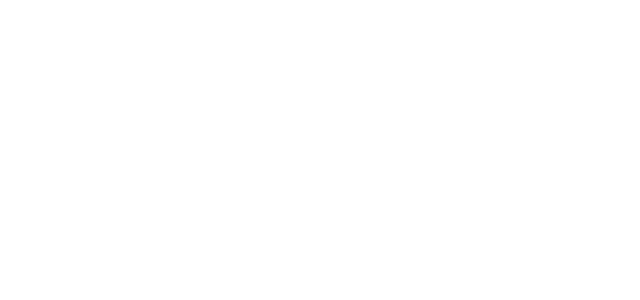
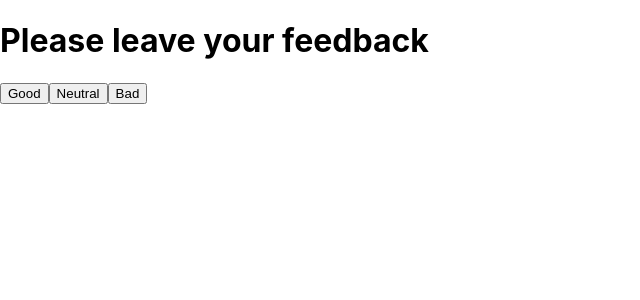
Before and after one commit to MaksimLisovoi/react-practice, a React (Create React App) app: page / in a window 1280 px wide. Shown: the top 300 px of the page, without its empty margins (0-640 px from the left). Built offline with nearby package versions, Linux system fonts and the light colour scheme.

Commit message:
started homework

```diff
--- a/package.json
+++ b/package.json
@@ -3,6 +3,8 @@
   "version": "0.1.0",
   "private": true,
   "dependencies": {
+    "@emotion/react": "^11.10.5",
+    "@emotion/styled": "^11.10.5",
     "@testing-library/jest-dom": "^5.14.1",
     "@testing-library/react": "^11.2.7",
     "@testing-library/user-event": "^12.8.3",
--- a/src/components/App.jsx
+++ b/src/components/App.jsx
@@ -1,8 +1,36 @@
+import React, { Component } from 'react';
+import { FeedbackOptions } from './FeedbackOptions';
+import { Section } from '../components/Section';
 
-export const App = () => {
-  return (
-    <>
+export class App extends Component {
+  state = {
+    good: 0,
+    neutral: 0,
+    bad: 0,
+  };
 
-    </>
-  );
-};
+  render() {
+    return (
+      <>
+        <Section title="Please leave your feedback">
+          <FeedbackOptions></FeedbackOptions>
+        </Section>
+
+        {/* <div>
+          <button type="button"></button>
+          <button type="button"></button>
+          <button type="button"></button>
+        </div> */}
+
+        {/* <FeedbackOptions /> */}
+
+        {/* <div>
+          <h1></h1>
+          <span></span>
+          <span></span>
+          <span></span>
+        </div> */}
+      </>
+    );
+  }
+}
--- /dev/null
+++ b/src/components/FeedbackOptions/FeedbackOptions.jsx
@@ -0,0 +1,9 @@
+import { ControlsBlock, Btn } from './FeedbackOptions.styled';
+
+export const FeedbackOptions = () => (
+  <ControlsBlock>
+    <Btn type="button">Good</Btn>
+    <Btn type="button">Neutral</Btn>
+    <Btn type="button">Bad</Btn>
+  </ControlsBlock>
+);
--- /dev/null
+++ b/src/components/FeedbackOptions/FeedbackOptions.styled.js
@@ -0,0 +1,5 @@
+import styled from '@emotion/styled';
+
+export const ControlsBlock = styled.div``;
+
+export const Btn = styled.button``;
--- /dev/null
+++ b/src/components/FeedbackOptions/index.js
@@ -0,0 +1 @@
+export * from './FeedbackOptions';
--- /dev/null
+++ b/src/components/Section/Section.jsx
@@ -0,0 +1,6 @@
+export const Section = ({ title, children }) => (
+  <>
+    <h1>{title}</h1>
+    {children}
+  </>
+);
--- /dev/null
+++ b/src/components/Section/index.js
@@ -0,0 +1 @@
+export * from './Section';
```
Also changed, not shown: src/components/Section/Section.styled.js (added), 1 other file (tests, documents, lock files or other folders).
